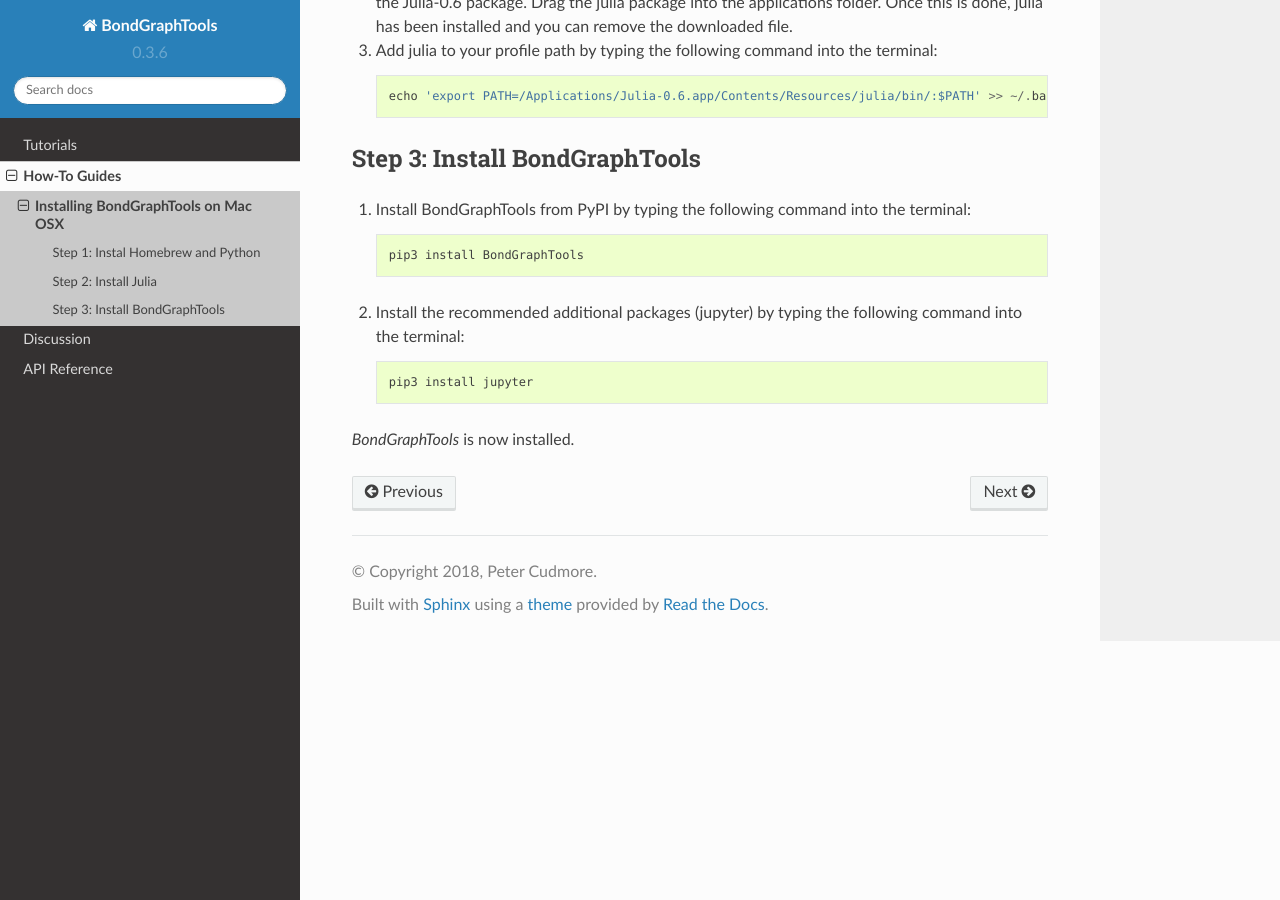
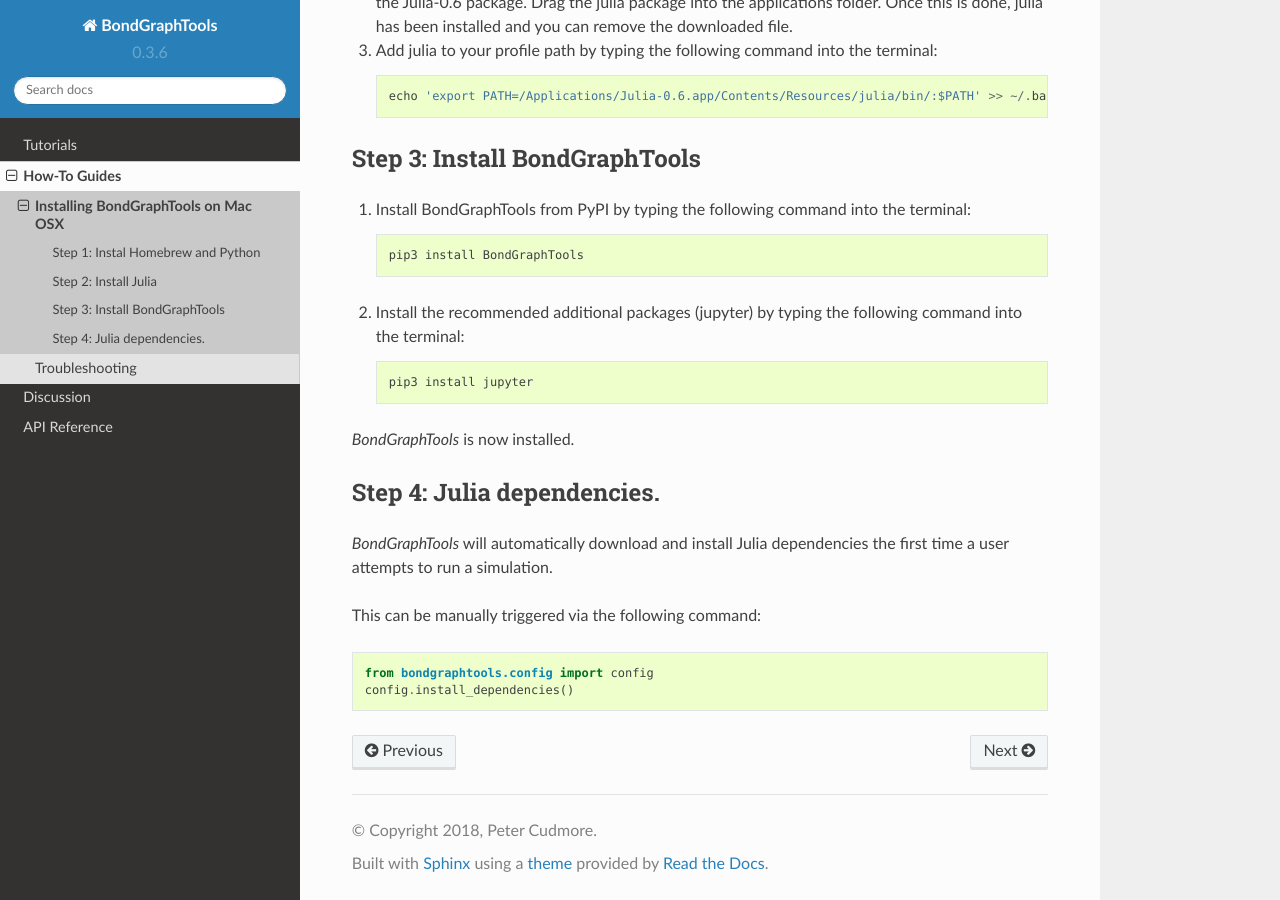
Before and after one commit to BondGraphTools/BondGraphTools, a Sphinx documentation site: the page built from docs/guides/installing-on-osx.rst, in a window 1280 px wide and 900 px high, scrolled down 774 px. Built offline with Sphinx 7.4.7 and the Read the Docs theme 2.0.0, drawn with Linux system fonts in a browser that asks for light colours.

```diff
--- a/docs/guides/installing-on-osx.rst
+++ b/docs/guides/installing-on-osx.rst
@@ -44,4 +44,14 @@
 
 `BondGraphTools` is now installed.
 
+Step 4: Julia dependencies.
+---------------------------
+`BondGraphTools` will automatically download and install Julia dependencies the first time
+a user attempts to run a simulation.
+
+This can be manually triggered via the following command::
+
+    from bondgraphtools.config import config
+    config.install_dependencies()
+
 .. _Homebrew: https://brew.sh/
```
Also changed, not shown: docs/guides/troubleshooting.rst (added, +15 -0 lines), 1 other file.
